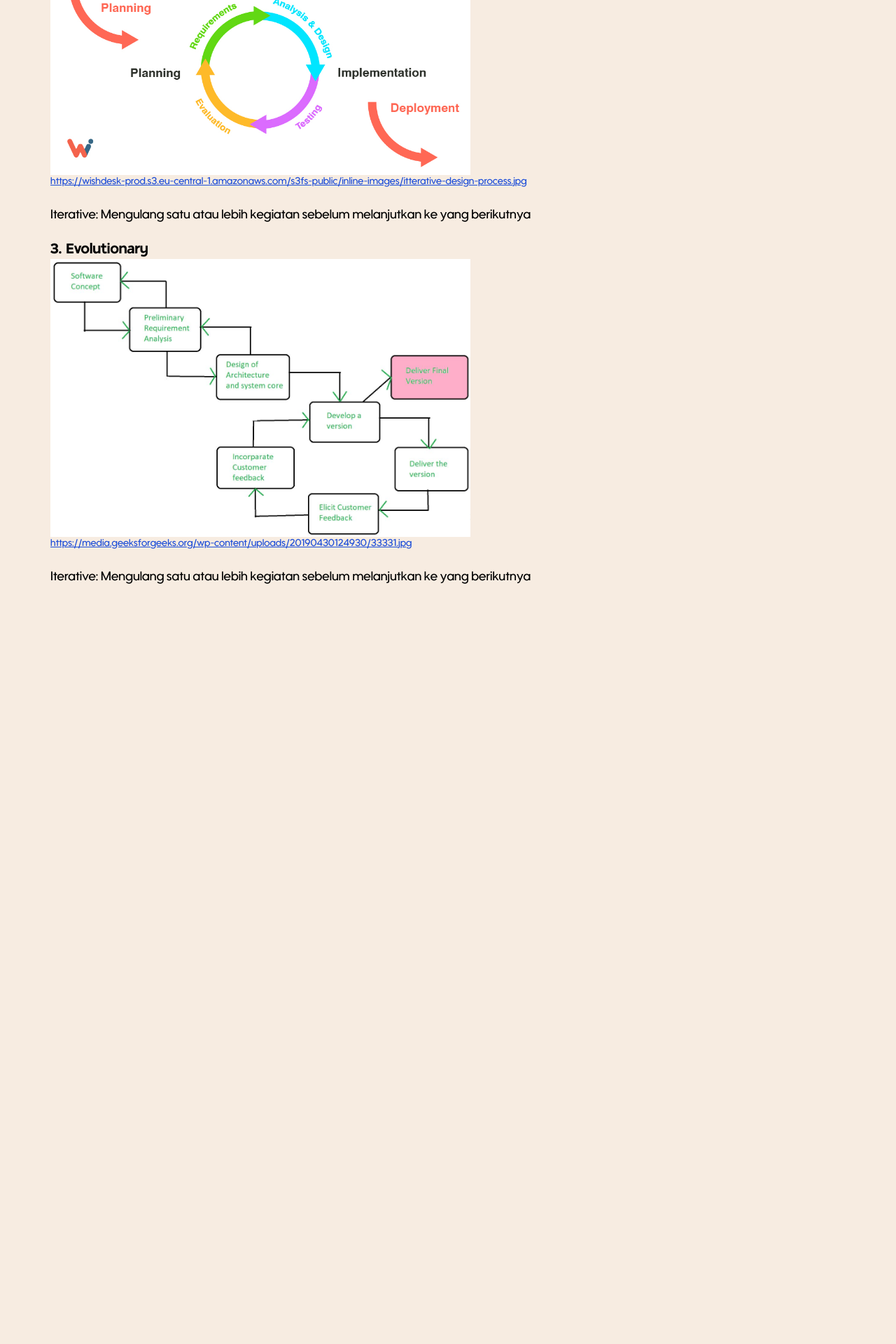
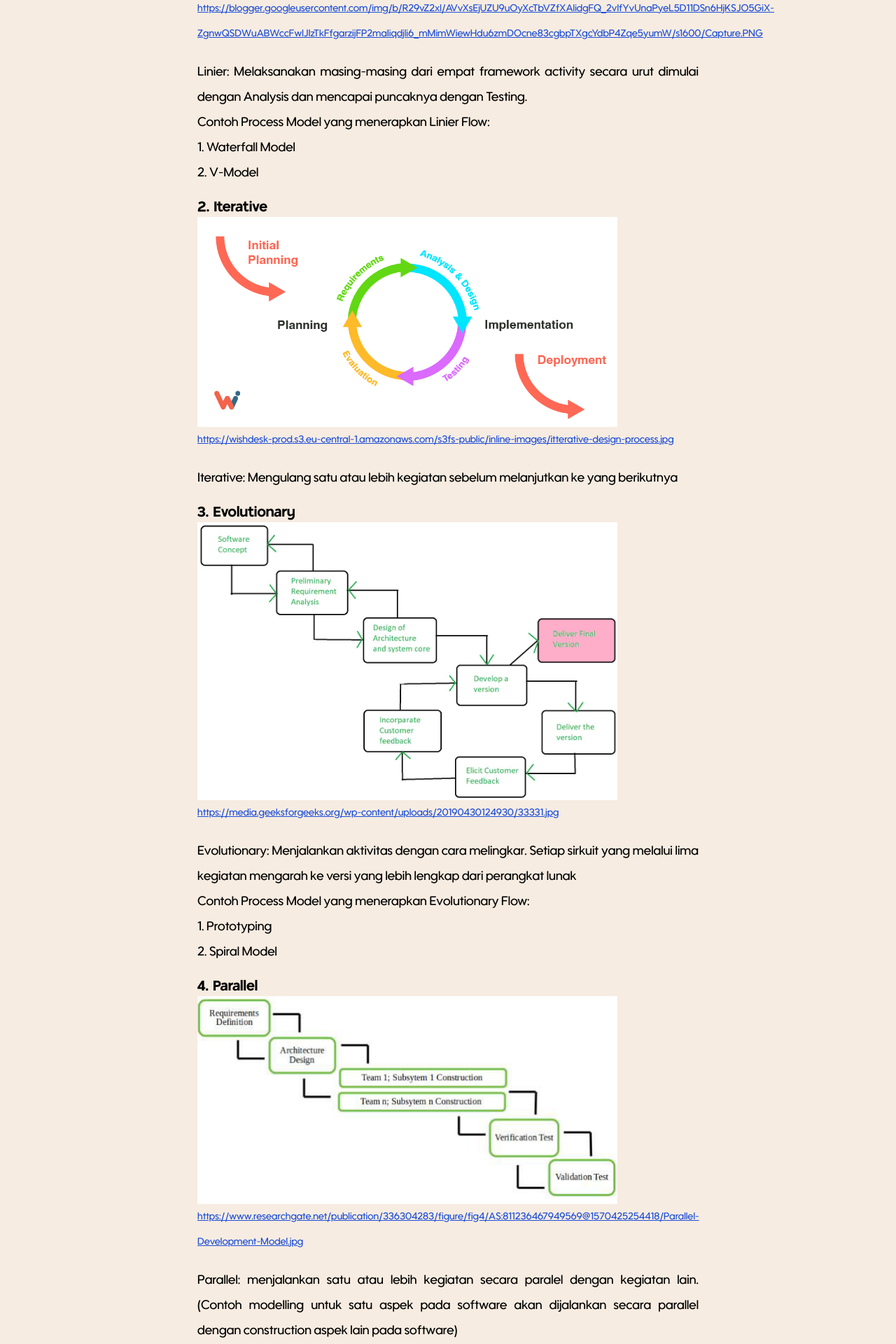
Before and after one commit to nmFaizz/kode-kreasi, a Next.js app: page /materi/ppl in a window 1280 px wide. Shown: the part 1233-3153 px from the top of the page at 70% size. Before the commit the page ends 2076 px from the top, so only its background shows below. Built offline with nearby package versions, Linux system fonts and the light colour scheme.

Commit message:
finishing materi

```diff
--- a/src/app/materi/dasprog/page.tsx
+++ b/src/app/materi/dasprog/page.tsx
@@ -30,7 +30,7 @@ const multiLineComment = ` /*
 export default function DasprogPage () {
     return (
         <>
-        <div className="page-max-width">
+        <div className="px-4 mx-auto max-w-[748px]">
             <h1 className="font-bold font-tango text-center text-4xl mt-7">Pengenalan Dasar Pemrograman</h1>
             <div className="font-utendo text-lg text-justify leading-loose">
                 <p className="mt-5">Dasar Pemrograman adalah fondasi utama dalam dunia teknologi. Materi
--- a/src/app/materi/ppl/page.tsx
+++ b/src/app/materi/ppl/page.tsx
@@ -3,7 +3,7 @@ import Image from 'next/image';
 export default function PplPage() {
     return(
         <>
-        <div className="page-max-width">
+        <div className="px-4 mx-auto max-w-[748px]">
             <h1 className="font-bold font-tango text-center text-4xl mt-7">Pengenalan Pengembangan Perangkat Lunak</h1>
             <div className="font-utendo text-lg text-justify leading-loose">
                 <p className="mt-5">
@@ -37,8 +37,14 @@ export default function PplPage() {
                     width={600}
                     height={400}
                 />
-                <p className="text-left text-sm text-blue-700 underline">https://blogger.googleusercontent.com/img/b/R29vZ2xl/AVvXsEjUZU9uOyXcTbVZfXAlidgFQ_2vlfYvUnaPyeL5D11DSn6HjKSJO5GiX-ZgnwQSDWuABWccFwlJIzTkFfgarzijFP2maIiqdjli6_mMimWiewHdu6zmDOcne83cgbpTXgcYdbP4Zqe5yumW/s1600/Capture.PNG</p>
-                <p className="mt-5">Linier: Melaksanakan masing-masing dari lima framework activity secara urut dimulai dengan Analysis dan mencapai puncaknya dengan Testing.</p>
+                <a href="https://blogger.googleusercontent.com/img/b/R29vZ2xl/AVvXsEjUZU9uOyXcTbVZfXAlidgFQ_2vlfYvUnaPyeL5D11DSn6HjKSJO5GiX-ZgnwQSDWuABWccFwlJIzTkFfgarzijFP2maIiqdjli6_mMimWiewHdu6zmDOcne83cgbpTXgcYdbP4Zqe5yumW/s1600/Capture.PNG" className="text-left text-sm text-blue-700 underline">https://blogger.googleusercontent.com/img/b/R29vZ2xl/AVvXsEjUZU9uOyXcTbVZfXAlidgFQ_2vlfYvUnaPyeL5D11DSn6HjKSJO5GiX-ZgnwQSDWuABWccFwlJIzTkFfgarzijFP2maIiqdjli6_mMimWiewHdu6zmDOcne83cgbpTXgcYdbP4Zqe5yumW/s1600/Capture.PNG</a>
+                <p className="mt-5">Linier: Melaksanakan masing-masing dari empat framework activity secara urut dimulai dengan Analysis dan mencapai puncaknya dengan Testing.
+                </p>
+                <p>Contoh Process Model yang menerapkan Linier Flow:</p>
+                <ul>
+                    <li>1. Waterfall Model</li>
+                    <li>2. V-Model</li>
+                </ul>
 
                 <h2 className="font-semibold font-tango text-xl mt-4">2. Iterative</h2>
                 <Image src="/iterativeflow.jpg"
@@ -46,17 +52,31 @@ export default function PplPage() {
                     width={600}
                     height={400}
                 />
-                <p className="text-left text-sm text-blue-700 underline">https://wishdesk-prod.s3.eu-central-1.amazonaws.com/s3fs-public/inline-images/itterative-design-process.jpg</p>
+                <a href="https://wishdesk-prod.s3.eu-central-1.amazonaws.com/s3fs-public/inline-images/itterative-design-process.jpg" className="text-left text-sm text-blue-700 underline">https://wishdesk-prod.s3.eu-central-1.amazonaws.com/s3fs-public/inline-images/itterative-design-process.jpg</a>
                 <p className="mt-5">Iterative: Mengulang satu atau lebih kegiatan sebelum melanjutkan ke yang berikutnya</p>
 
                 <h2 className="font-semibold font-tango text-xl mt-4">3. Evolutionary</h2>
                 <Image src="/evolutionaryflow.jpg"
-                    alt="iterative flow"
+                    alt="evolutionary flow"
                     width={600}
                     height={400}
                 />
-                <p className="text-left text-sm text-blue-700 underline">https://media.geeksforgeeks.org/wp-content/uploads/20190430124930/33331.jpg</p>
-                <p className="mt-5">Iterative: Mengulang satu atau lebih kegiatan sebelum melanjutkan ke yang berikutnya</p>
+                <a href="https://media.geeksforgeeks.org/wp-content/uploads/20190430124930/33331.jpg" className="text-left text-sm text-blue-700 underline">https://media.geeksforgeeks.org/wp-content/uploads/20190430124930/33331.jpg</a>
+                <p className="mt-5">Evolutionary: Menjalankan aktivitas dengan cara melingkar. Setiap sirkuit yang melalui lima kegiatan mengarah ke versi yang lebih lengkap dari perangkat lunak</p>
+                <p>Contoh Process Model yang menerapkan Evolutionary Flow:</p>
+                <ul>
+                    <li>1. Prototyping</li>
+                    <li>2. Spiral Model</li>
+                </ul>
+
+                <h2 className="font-semibold font-tango text-xl mt-4">4. Parallel</h2>
+                <Image src="/Parallelflow.png"
+                    alt="parallel flow"
+                    width={600}
+                    height={400}
+                />
+                <a href="https://www.researchgate.net/publication/336304283/figure/fig4/AS:811236467949569@1570425254418/Parallel-Development-Model.jpg" className="text-left text-sm text-blue-700 underline">https://www.researchgate.net/publication/336304283/figure/fig4/AS:811236467949569@1570425254418/Parallel-Development-Model.jpg</a>
+                <p className="mt-5">Parallel: menjalankan satu atau lebih kegiatan secara paralel dengan kegiatan lain. (Contoh modelling untuk satu aspek pada software akan dijalankan secara parallel dengan construction aspek lain pada software)</p>
 
             </div>
         </div>
--- a/src/app/materi/sisdig/page.tsx
+++ b/src/app/materi/sisdig/page.tsx
@@ -9,7 +9,7 @@ const heksaExample = `A4_{16} = A \\cdot 16^1 + 4 \\cdot 16^0 = 10 \\cdot 16 + 4
 export default function SisdigPage() {
     return(
         <>
-        <div className="page-max-width">
+        <div className="px-4 mx-auto max-w-[748px]">
             <h1 className="font-bold font-tango text-center text-4xl mt-7">Pengantar Sistem Digital</h1>
             <div className="font-utendo text-lg text-justify leading-loose">
                 <p className="mt-5">Sistem Digital adalah dasar dari teknologi modern yang kita gunakan
--- a/src/components/blocks/expandable-card-demo-standard.tsx
+++ b/src/components/blocks/expandable-card-demo-standard.tsx
@@ -83,8 +83,8 @@ export default function ExpandableCard({
               <motion.div layoutId={`image-${active.title}-${id}`}>
                 <Image
                   priority
-                  width={200}
-                  height={200}
+                  width={700}
+                  height={700}
                   src={active.src}
                   alt={active.title}
                   className="w-full h-80 lg:h-80 sm:rounded-tr-lg sm:rounded-tl-lg object-cover object-top"
@@ -111,7 +111,6 @@ export default function ExpandableCard({
                   <motion.a
                     layoutId={`button-${active.title}-${id}`}
                     href={active.ctaLink}
-                    target="_blank"
                     className="px-4 py-3 text-sm rounded-full font-bold bg-purple-soft hover:bg-purple-main text-white-soft font-utendo"
                   >
                     {active.ctaText}
@@ -137,7 +136,7 @@ export default function ExpandableCard({
       </AnimatePresence>
       <ul className="max-w-2xl mx-auto w-full gap-4">
         {filteredCourseList.map((card, index) => (
-        <Reveal width="100%" delay={0.40}>
+        <Reveal width="100%" delay={index * 0.35}>
           <motion.div
               layoutId={`card-${card.title}-${id}`}
               key={`card-${card.title}-${id}`}
--- a/src/components/ui/Materi.tsx
+++ b/src/components/ui/Materi.tsx
@@ -10,6 +10,9 @@ export default function Materi () {
     const categories = ["Programming", "Matematika", "Konsep RPL"];
     const [selectedCategories, setSelectedCategories] = useState<string[]>([]);
 
+    const words = "\"Success is no accident. It is hard work, perseverance, learning, studying, sacrifice and most of all, love of what you are doing or learning to do.\" – Pelé";
+
+
     return(
         <>
         <div className="page-max-width pt-20">
@@ -19,7 +22,7 @@ export default function Materi () {
                 </Reveal>
             </div>
             <div className="flex mb-5 mt-5 md:justify-center overflow-x-scroll hide-scrollbar">
-                <Reveal delay={0.20}>
+                <Reveal delay={0.25}>
                     <CategorySelector
                         categories={categories}
                         selectedCategories={selectedCategories}
--- a/src/components/ui/Reveal.tsx
+++ b/src/components/ui/Reveal.tsx
@@ -22,10 +22,10 @@ export const Reveal = ({children, width = "fit-content", delay = 0.25}: Props) =
     }, [isInView])
 
     return(
-        <div ref={ref} style={{position: "relative", width, overflowY: "hidden", }}className="hide-scrollbar">
+        <div ref={ref} style={{position: "relative", width, }}className="hide-scrollbar">
             <motion.div
                 variants={{
-                    hidden: {opacity: 0, y: 75},
+                    hidden: {opacity: 0, y: 20},
                     visible: {opacity: 1, y: 0},
                 }}
                 initial="hidden"
```
Also changed, not shown: public/Parallelflow.png (added), 1 other file (tests, documents, lock files or other folders).
